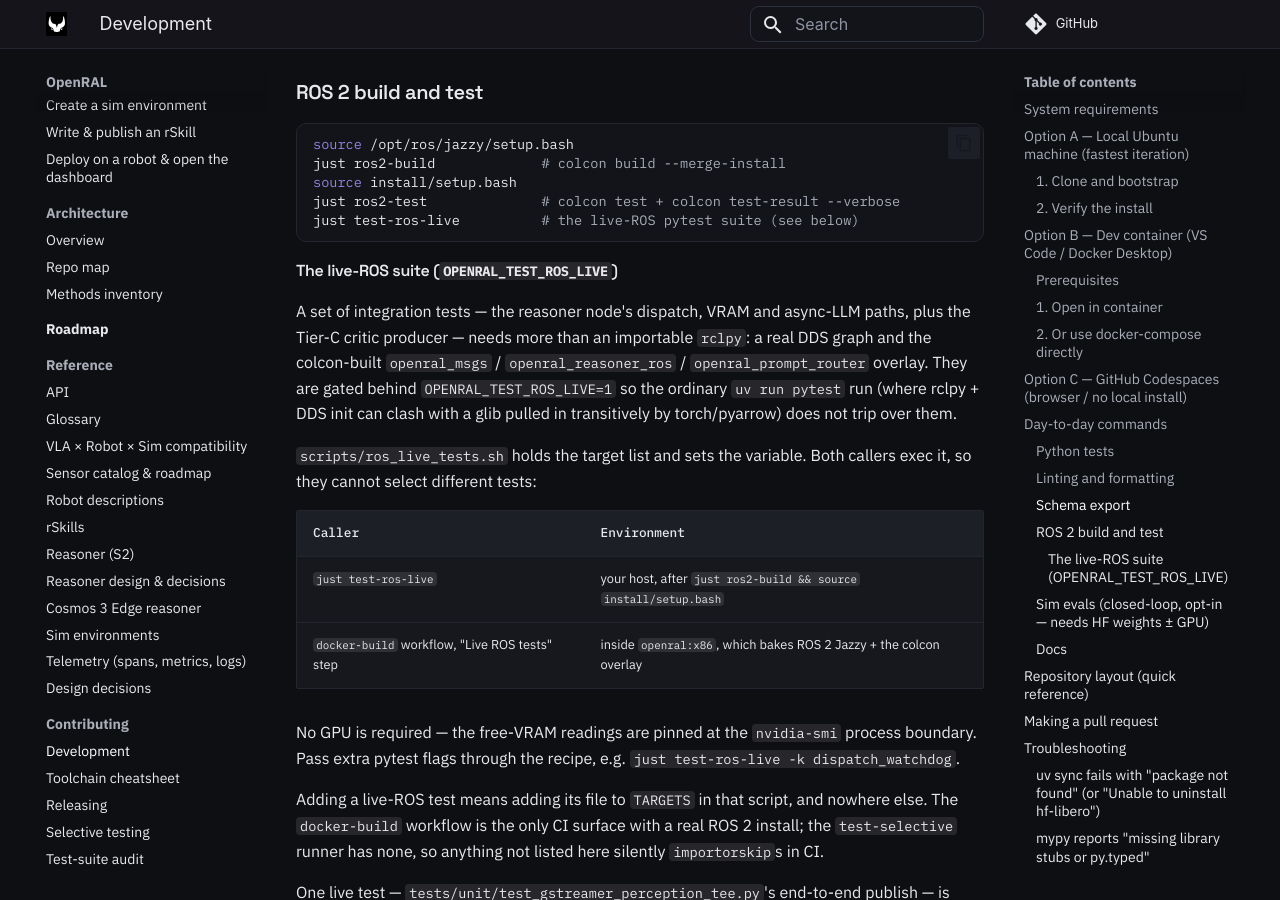
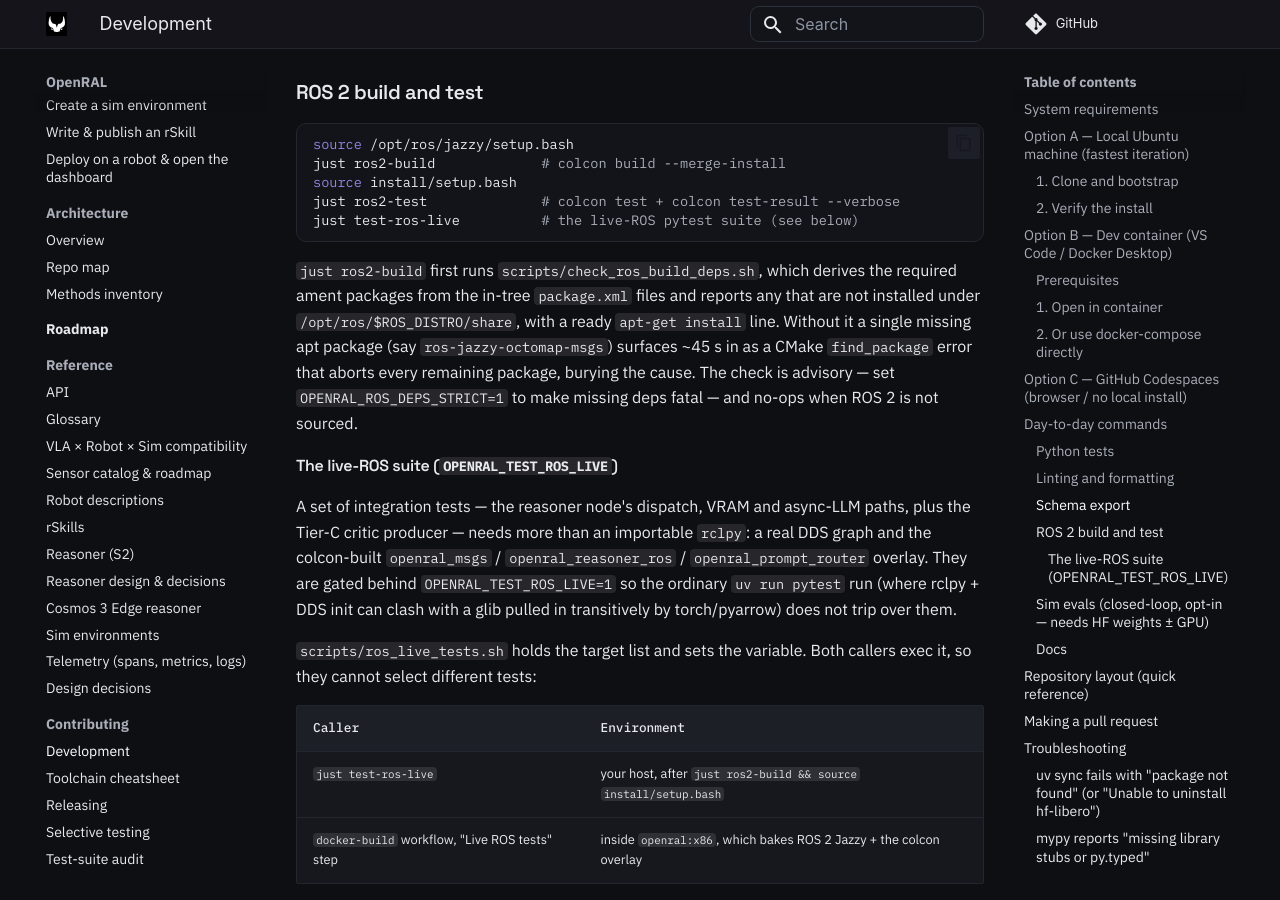
Before and after one commit to OpenRAL/openral, an MkDocs documentation site: the page built from docs/contributing/development.md, in a window 1280 px wide and 900 px high, scrolled down 3221 px. Built offline with MkDocs 1.6.1 and Material for MkDocs 9.7.7, drawn with Linux system fonts in a browser that asks for light colours; comment, search, counter and statistics services are not loaded.

Commit message:
fix(build): preflight ros2-build's apt deps instead of dying inside CMake
A single missing ROS apt package took ~45 s to surface, as a CMake
find_package error inside whichever package hit it first, which then aborted
all 19 remaining packages. The operator saw a wall of "Aborted <<<
openral_hal_*" with the real cause in a per-package log file:

  CMake Error at CMakeLists.txt:20 (find_package):
    Could not find a package configuration file provided by "octomap_msgs"

`scripts/check_ros_build_deps.sh` now runs first and names every missing
package up front with a ready-to-paste apt-get line. The required set is
derived from the in-tree package.xml files rather than hardcoded, so it stays
correct as packages come and go; in-tree package names and non-ament deps
(system libraries, python3-* distributions) are excluded.

Advisory by default so an operator who knows a package is unnecessary can
proceed; OPENRAL_ROS_DEPS_STRICT=1 makes it fatal. No-ops when ROS 2 is not
sourced.

Co-Authored-By: Claude Opus 5 (1M context) <noreply@anthropic.com>
Signed-off-by: Adrian Llopart <67589468+AdrianLlopart@users.noreply.github.com>

````diff
--- a/docs/contributing/development.md
+++ b/docs/contributing/development.md
@@ -134,6 +134,15 @@ source install/setup.bash
 just ros2-test              # colcon test + colcon test-result --verbose
 just test-ros-live          # the live-ROS pytest suite (see below)
 ```
+
+`just ros2-build` first runs `scripts/check_ros_build_deps.sh`, which derives
+the required ament packages from the in-tree `package.xml` files and reports
+any that are not installed under `/opt/ros/$ROS_DISTRO/share`, with a ready
+`apt-get install` line. Without it a single missing apt package (say
+`ros-jazzy-octomap-msgs`) surfaces ~45 s in as a CMake `find_package` error
+that aborts every remaining package, burying the cause. The check is
+advisory — set `OPENRAL_ROS_DEPS_STRICT=1` to make missing deps fatal — and
+no-ops when ROS 2 is not sourced.
 
 #### The live-ROS suite (`OPENRAL_TEST_ROS_LIVE`)
 
````
Also changed, not shown: 2 other files.
